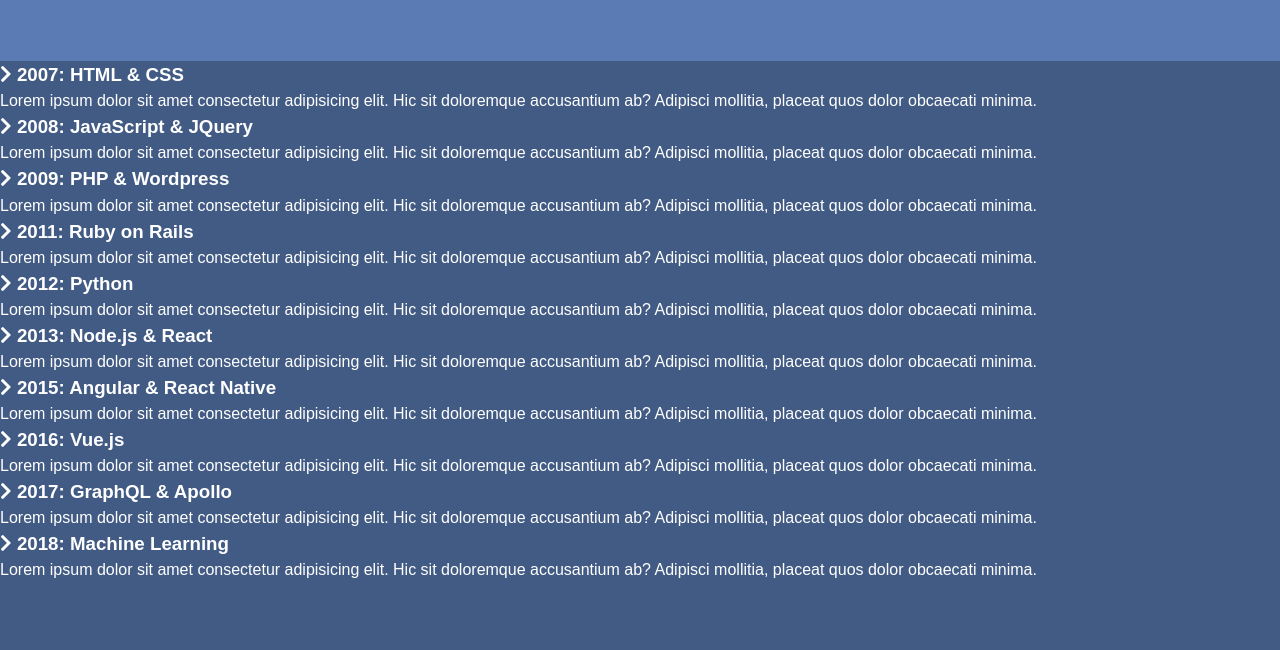
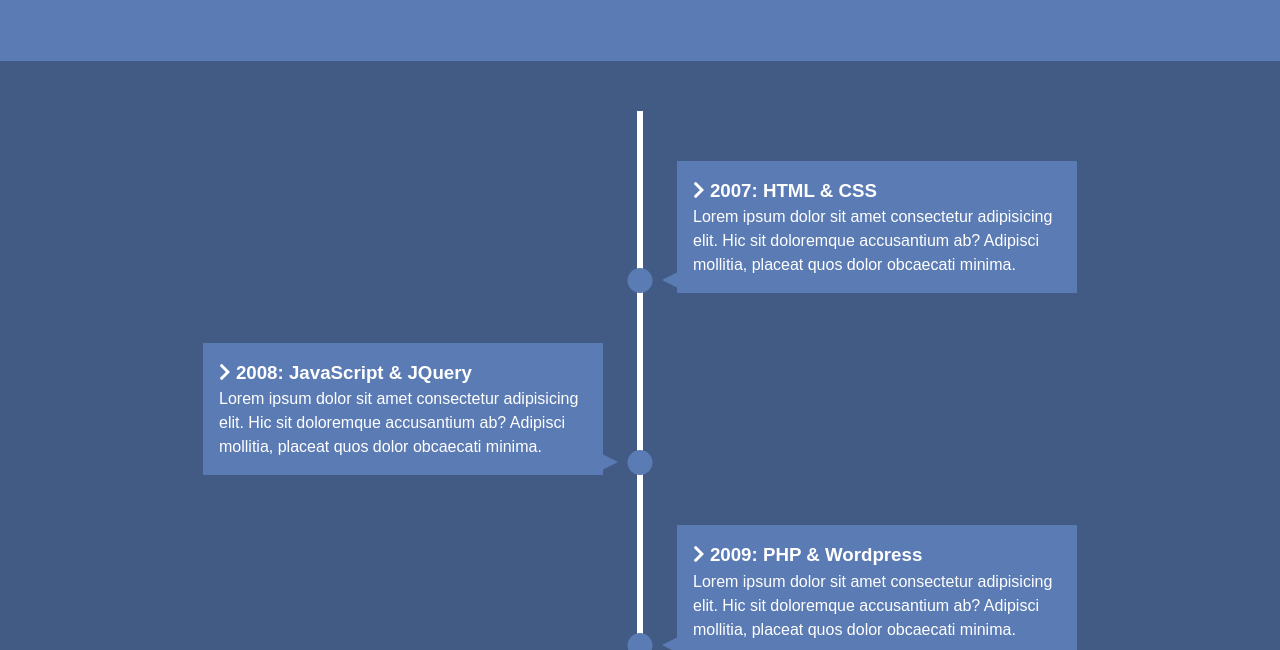
Before and after one commit to Nandhakumar7792/HTML-CSS-Notes, a plain HTML site: page Knowledge_Resume/index.html in a window 1280 px wide. Shown: the part 150-800 px from the top of the page. Drawn offline with Linux system fonts and the light colour scheme.

Commit message:
Knowledge Timeline - Boxes & Arrows

```diff
--- a/Knowledge_Resume/style.css
+++ b/Knowledge_Resume/style.css
@@ -32,3 +32,76 @@
 h1 {
     font-size: 2.3rem;
 }
+
+#timeline ul {
+    background: var(--primary-color);
+    padding: 50px 0;
+}
+
+/* Central line */
+#timeline ul li {
+    list-style: none;
+    position: relative;
+    width: 6px;
+    margin: 0 auto;
+    padding-top: 50px;
+    background: #fff;
+}
+
+/* Boxes */
+#timeline ul li div {
+    position: relative;
+    bottom: 0;
+    width: 400px;
+    padding: 1rem;
+    background: var(--secondary-color);
+    transition: all 0.5s ease-in-out;
+}
+
+/* Right side */
+#timeline ul li:nth-child(odd) div {
+    left: 40px;
+}
+
+/* left side */
+#timeline ul li:nth-child(even) div {
+    left: -434px;
+}
+
+/* Dots */
+#timeline ul li::after {
+    content: '';
+    position: absolute;
+    left: 50%;
+    bottom: 0;
+    width: 25px;
+    height: 25px;
+    background: var(--secondary-color);
+    transform: translateX(-50%);
+    border-radius: 50%;
+    transition: background 0.5s ease-in-out;
+}
+
+/* Arrows Base*/
+#timeline div::before {
+    content: '';
+    position: absolute;
+    bottom: 5px;
+    width: 0;
+    height: 0;
+    border-style: solid;
+}
+
+/* Right side arrows */
+#timeline ul li:nth-child(odd) div:before {
+    left: -15px;
+    border-width: 8px 16px 8px 0;
+    border-color: transparent var(--secondary-color) transparent transparent;
+}
+
+/* Left side arrows */
+#timeline ul li:nth-child(even) div:before {
+    right: -15px;
+    border-width: 8px 0 8px 16px;
+    border-color: transparent  transparent transparent var(--secondary-color);
+}
```
